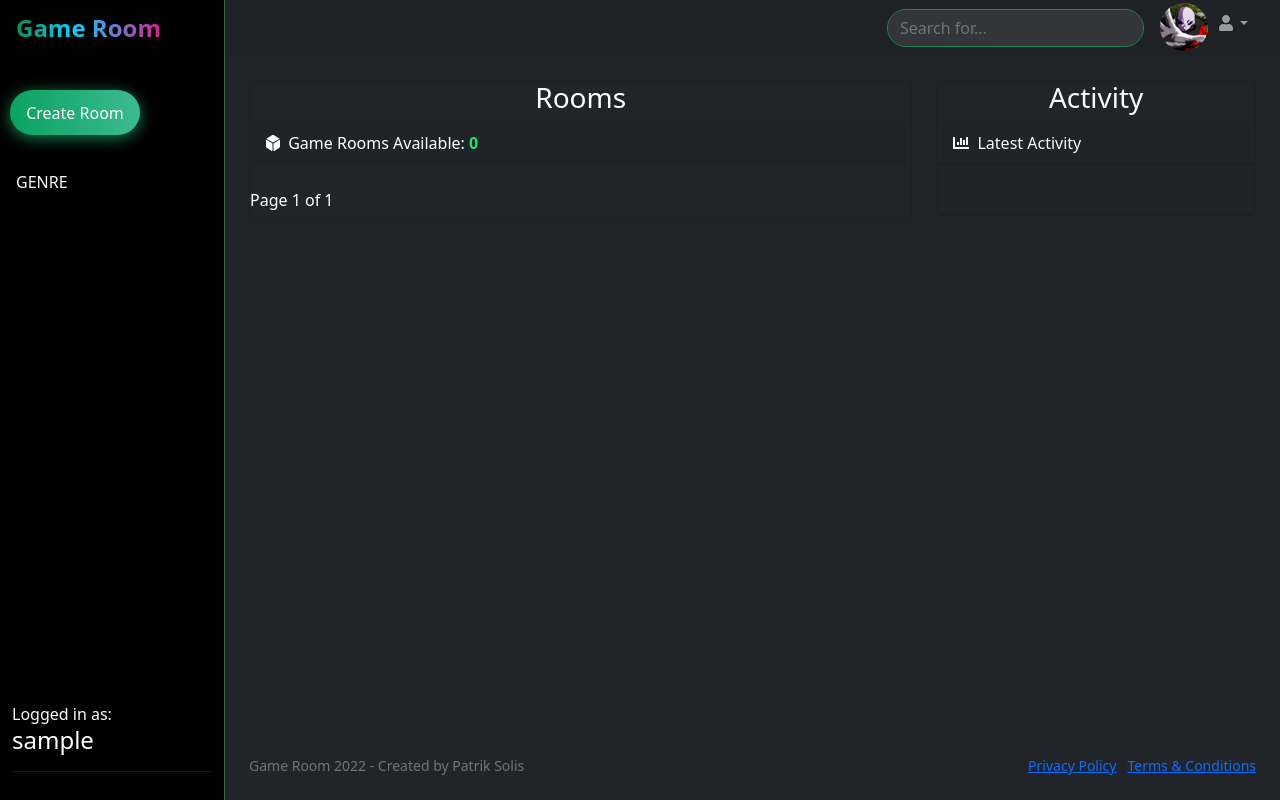
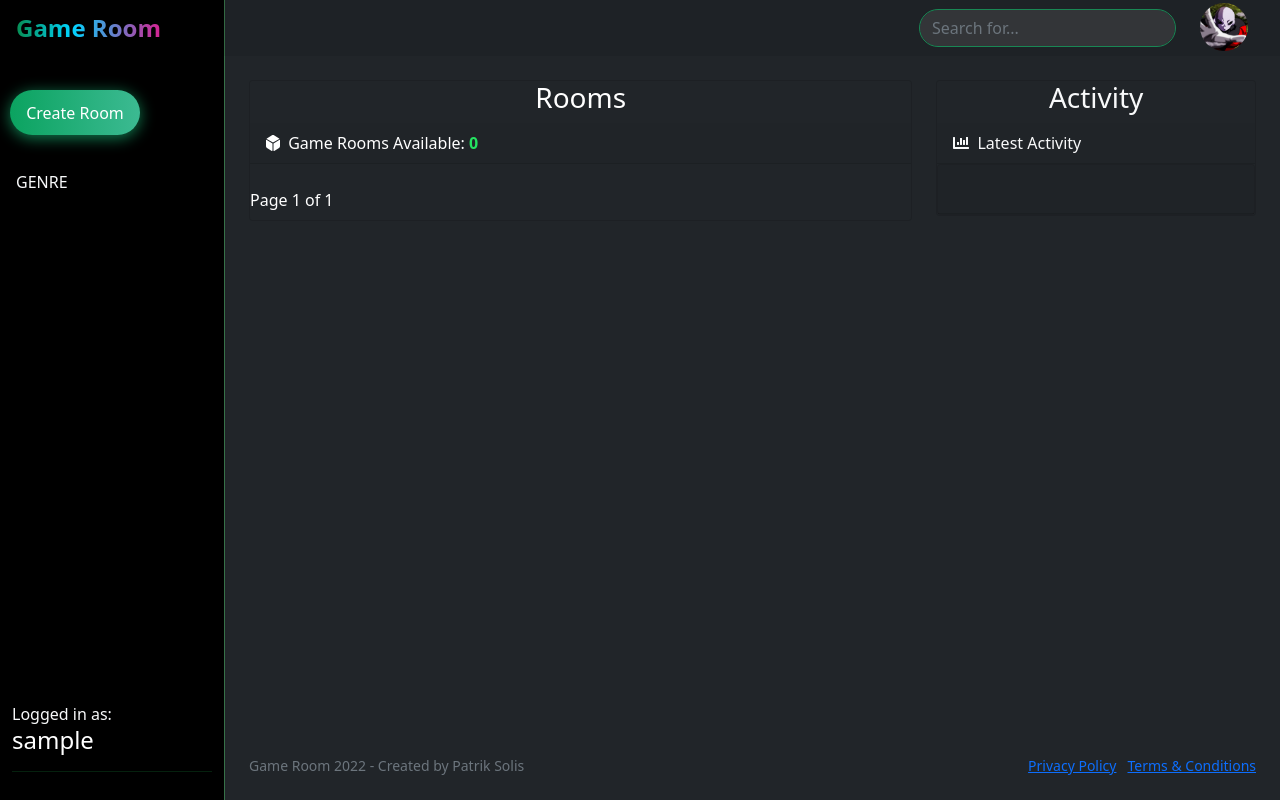
Before and after one commit to Ario124/Game_Room, a Django app: page / in a window 1280 px wide. Run offline with Django 3.2, Linux system fonts and the light colour scheme; the visitor is signed in with stand-in values (Sample User, id 1); data that the repository does not hold is empty.

Commit message:
Removed unused icon and added dropdown to profile picture on navigation bar with profile and logout options

```diff
--- a/static/styles/style.css
+++ b/static/styles/style.css
@@ -426,3 +426,12 @@ body {
   font-size: x-large;
   font-weight: 600;
 }
+
+.navbar-expand .navbar-nav .dropdown-menu {
+  top: 74%;
+  background-color: #000;
+}
+
+.dropdown-item {
+  color: white;
+}
--- a/templates/navbar.html
+++ b/templates/navbar.html
@@ -14,13 +14,10 @@
   </form>
   <!-- Navbar-->
   <ul class="navbar-nav ms-auto ms-md-0 me-3 me-lg-4">
-    <li class="nav-item">
-        <div class="avatar avatar--small">
-        <a href="{% url 'user-profile' request.user.id %}"><img src="{{user.avatar.url}}" /></a>
-        </div>
-        </li>
       <li class="nav-item dropdown">
-          <a class="nav-link dropdown-toggle" id="navbarDropdown" href="#" role="button" data-bs-toggle="dropdown" aria-expanded="false"><i class="fas fa-user fa-fw"></i></a>
+
+          <div class="avatar avatar--small">
+            <a class="nav-link" id="navbarDropdown" href="#" role="button" data-bs-toggle="dropdown" aria-expanded="false"><img src="{{user.avatar.url}}" /></a>
           <ul class="dropdown-menu dropdown-menu-end" aria-labelledby="navbarDropdown">
               {% if request.user.is_authenticated %}
               <li><a class="dropdown-item" href="{% url 'user-profile' request.user.id %}">Profile</a></li>
@@ -31,6 +28,7 @@
               <li><a class="dropdown-item" href="{% url 'register' %}">Register</a></li>
               {% endif %}
           </ul>
+        </div>
       </li>
   </ul>
 </nav>
```
